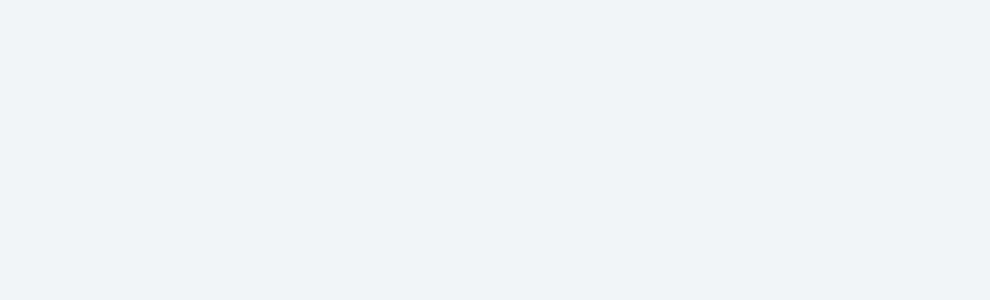
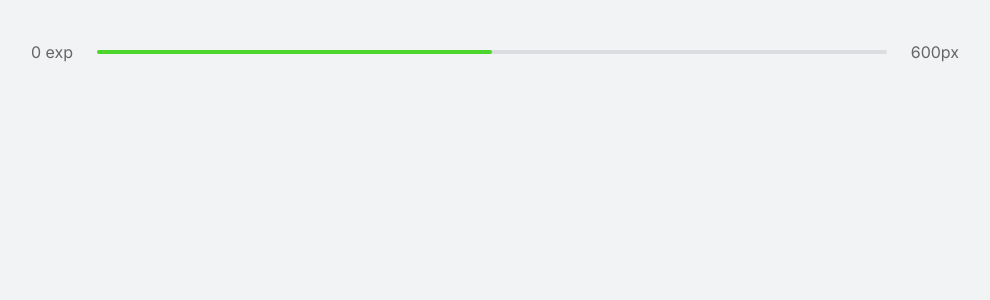
Before and after one commit to dgbragas/nlw__move.it, a React (Create React App) app: page / in a window 1280 px wide. Shown: the top 300 px of the page, without its empty margins (145-1135 px from the left). Built offline with nearby package versions, Linux system fonts and the light colour scheme.

Commit message:
feat: configuring application routes

```diff
--- a/package.json
+++ b/package.json
@@ -12,6 +12,7 @@
     "@types/react-dom": "^17.0.0",
     "react": "^17.0.1",
     "react-dom": "^17.0.1",
+    "react-router-dom": "^5.2.0",
     "react-scripts": "4.0.2",
     "styled-components": "^5.2.1",
     "typescript": "^4.1.2"
@@ -41,6 +42,7 @@
     ]
   },
   "devDependencies": {
+    "@types/react-router-dom": "^5.1.7",
     "@types/styled-components": "^5.1.7",
     "@typescript-eslint/eslint-plugin": "^4.15.1",
     "@typescript-eslint/parser": "^4.15.1",
--- a/src/App.tsx
+++ b/src/App.tsx
@@ -1,4 +1,6 @@
 import { ThemeProvider } from 'styled-components';
+
+import { Routes } from './routes';
 
 import GlobalStyles from './styles/global';
 import initialTheme from './styles/themes/initial';
@@ -6,6 +8,7 @@
 export default function App(): JSX.Element {
   return (
     <ThemeProvider theme={initialTheme}>
+      <Routes />
       <GlobalStyles />
     </ThemeProvider>
   );
--- a/src/index.tsx
+++ b/src/index.tsx
@@ -1,11 +1,14 @@
 import React from 'react';
 import ReactDOM from 'react-dom';
+import { BrowserRouter } from 'react-router-dom';
 
 import App from './App';
 
 ReactDOM.render(
   <React.StrictMode>
-    <App />
+    <BrowserRouter>
+      <App />
+    </BrowserRouter>
   </React.StrictMode>,
   document.getElementById('root'),
 );
--- /dev/null
+++ b/src/routes/index.tsx
@@ -0,0 +1,11 @@
+import { Switch, Route } from 'react-router-dom';
+
+import { Home } from '../pages/Home';
+
+export function Routes(): JSX.Element {
+  return (
+    <Switch>
+      <Route exact path="/" component={Home} />
+    </Switch>
+  );
+}
```
Also changed, not shown: 1 other file (tests, documents, lock files or other folders).
